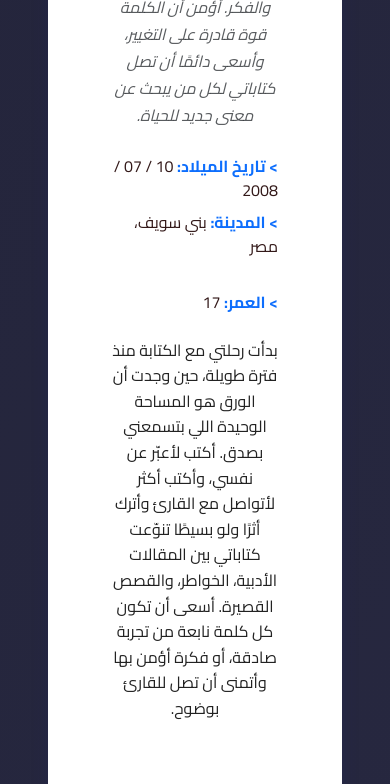
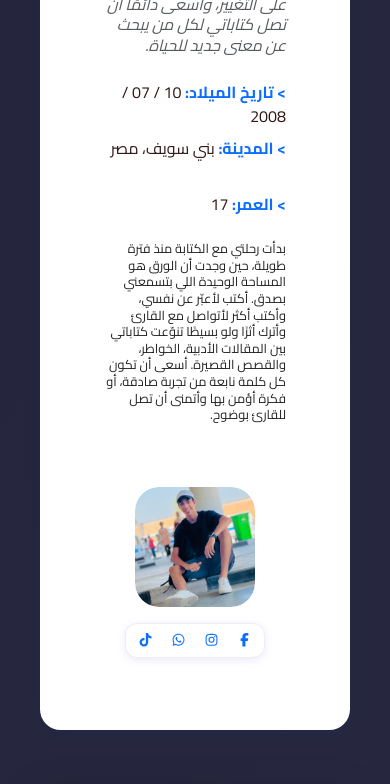
Before and after one commit to MustafaAhmedTalaat/Marwan-El-khouly, a React (Vite) app: page / in a window 390 px wide. Shown: the part 1156-1940 px from the top of the page. Built offline with nearby package versions, Linux system fonts and the light colour scheme.

Commit message:
Update about.css

```diff
--- a/src/components/about.css
+++ b/src/components/about.css
@@ -48,18 +48,25 @@
 }
 
 .about-title {
-  font-size: 2.7rem;
+  font-size: 2.1rem;
   color: #222;
-  line-height: 1.1;
+  line-height: 1.2;
   font-weight: bold;
-  margin-bottom: 2rem;
+  margin-bottom: 1.2rem;
+  text-align: center;
+  letter-spacing: 0.5px;
+  word-break: break-word;
 }
 
 .about-desc {
-  font-size: 1.15rem;
+  font-size: 1rem;
   color: #555;
-  line-height: 1.7;
-  margin-bottom: 2rem;
+  line-height: 1.5;
+  margin-bottom: 1.2rem;
+  text-align: center;
+  letter-spacing: 0.2px;
+  word-break: break-word;
+  padding: 0 0.5rem;
 }
 
 .about-btns {
@@ -77,42 +84,55 @@
 }
 
 
-@media (max-width: 768px) {
+@media (max-width: 500px) {
   .about-section {
-    padding: 1rem;
+    padding: 0.5rem;
     min-height: unset;
   }
   .about-card {
-    flex-direction: row;
+    flex-direction: column;
     align-items: stretch;
-    padding: 1rem 0.5rem;
-    box-shadow: 0 4px 16px 0 #222a6844;
+    padding: 0.5rem 0.2rem;
+    box-shadow: 0 2px 8px 0 #222a6844;
   }
   .about-img-box {
-    width: 220px;
-    height: 220px;
-    margin: 0 auto 1rem auto;
+    width: 120px;
+    height: 120px;
+    margin: 0 auto 0.7rem auto;
   }
   .about-title {
-    font-size: 1.7rem;
-    margin-bottom: 1rem;
+    font-size: 1rem;
+    margin-bottom: 0.3rem;
     text-align: center;
+    letter-spacing: 0.5px;
+    word-break: break-word;
   }
   .about-desc {
-    font-size: 1rem;
+    font-size: 0.75rem;
     text-align: center;
-    margin-bottom: 1.2rem;
+    margin-bottom: 0.5rem;
+    letter-spacing: 0.2px;
+    word-break: break-word;
+    line-height: 1.3;
   }
   .about-social {
-    margin-top: 0.5rem;
-    padding: 0.7rem 0.5rem;
+    margin-top: 0.3rem;
+    padding: 0.4rem 0.2rem;
+    font-size: 0.85rem;
   }
   .about-btns {
     flex-direction: column;
-    gap: 0.7rem;
+    gap: 0.4rem;
     align-items: stretch;
   }
-#ffd p{
-  font-size:1rem;
+  .paragraph2 {
+    font-size: 0.85rem;
+    line-height: 1.4;
+  }
+  #ffd p{
+    font-size: 0.8rem;
+    color: #222;
+    line-height: 1.3;
+    text-align: start;
+  }
 }
-}
```
